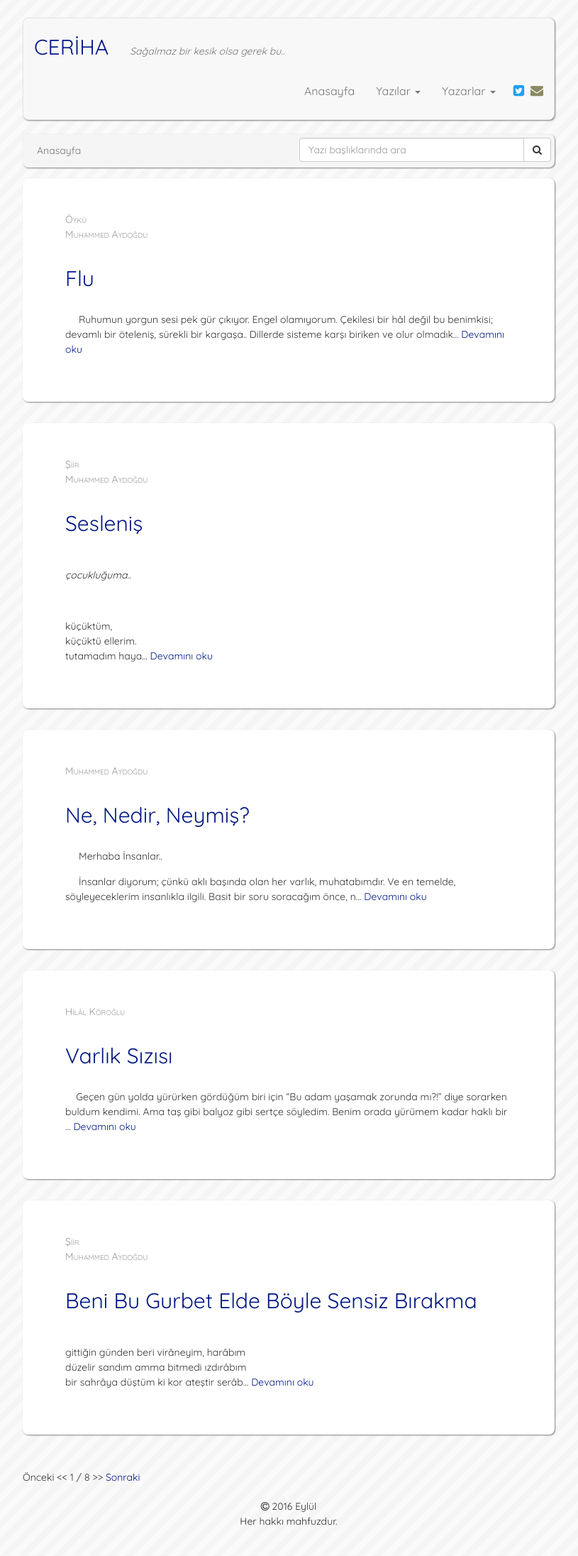
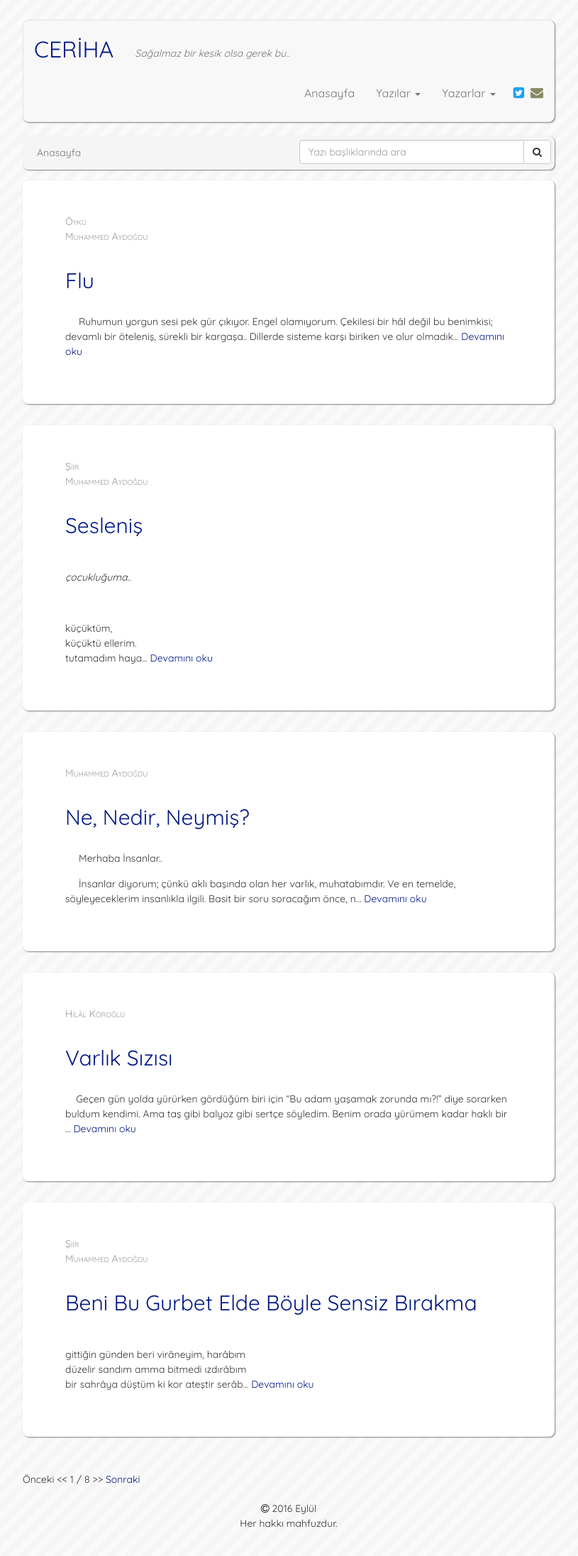
Before and after one commit to muhammedaydogdu/muhammedaydogdu.github.io, a Jekyll site: the page built from index.html, in a window 1280 px wide. Shown: the whole page at 71% size, without its empty margins (233-1048 px from the left). Built offline with Jekyll 4.4.1, drawn with Linux system fonts in a browser that asks for light colours; some web fonts are replaced; the list of posts is cut into pages by our own code.

Commit message:
Update style.css

```diff
--- a/css/style.css
+++ b/css/style.css
@@ -27,7 +27,7 @@ h2 {
 }
 
 .container .navbar {
-  margin-top: 25px;
+  margin-top: 28px;
   font-family: "Quicksand", "Times New Roman", serif;
   padding: 15px 0 15px 0;
   box-shadow: 1px 1px 2px grey;
@@ -37,7 +37,7 @@ h2 {
 
 .navbar .navbar-brand {
   color: #021884;
-  font-size: 30px;
+  font-size: 32px;
 }
 
 .navbar .navbar-brand:hover {
```
